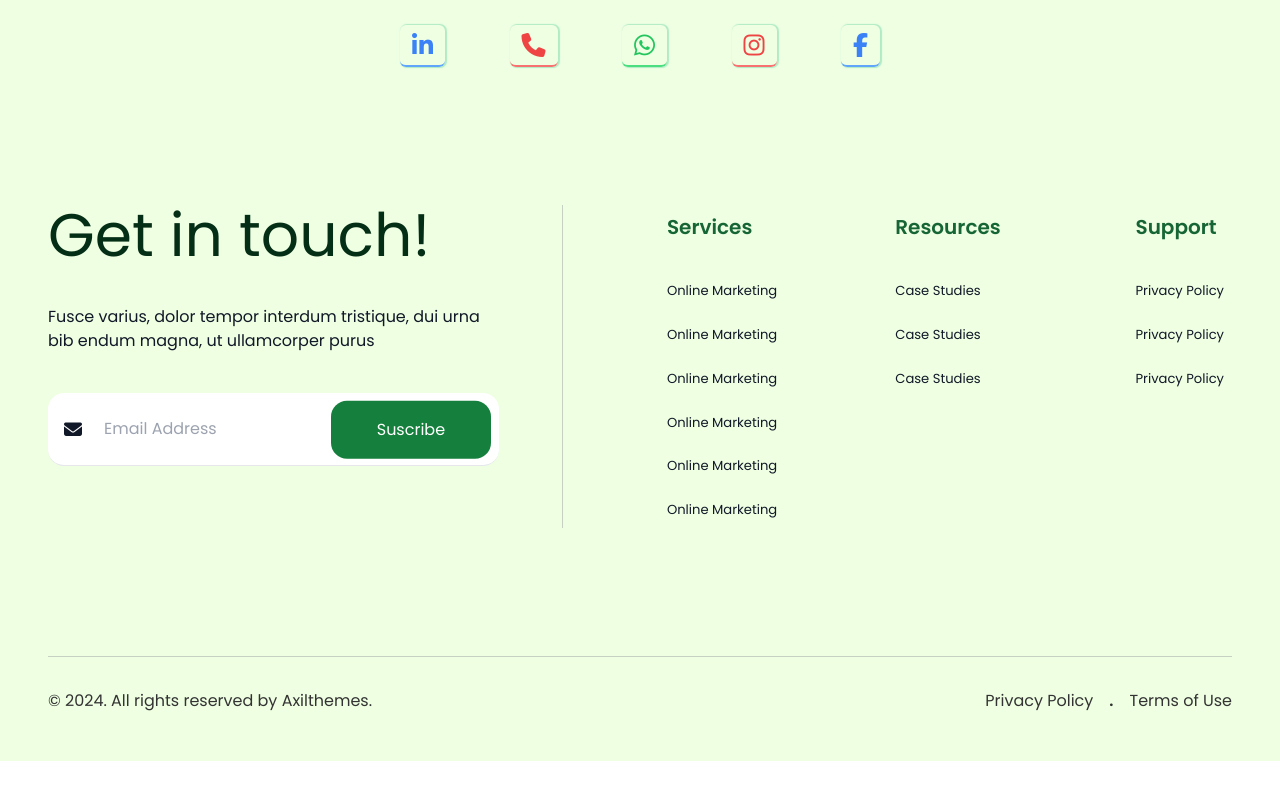
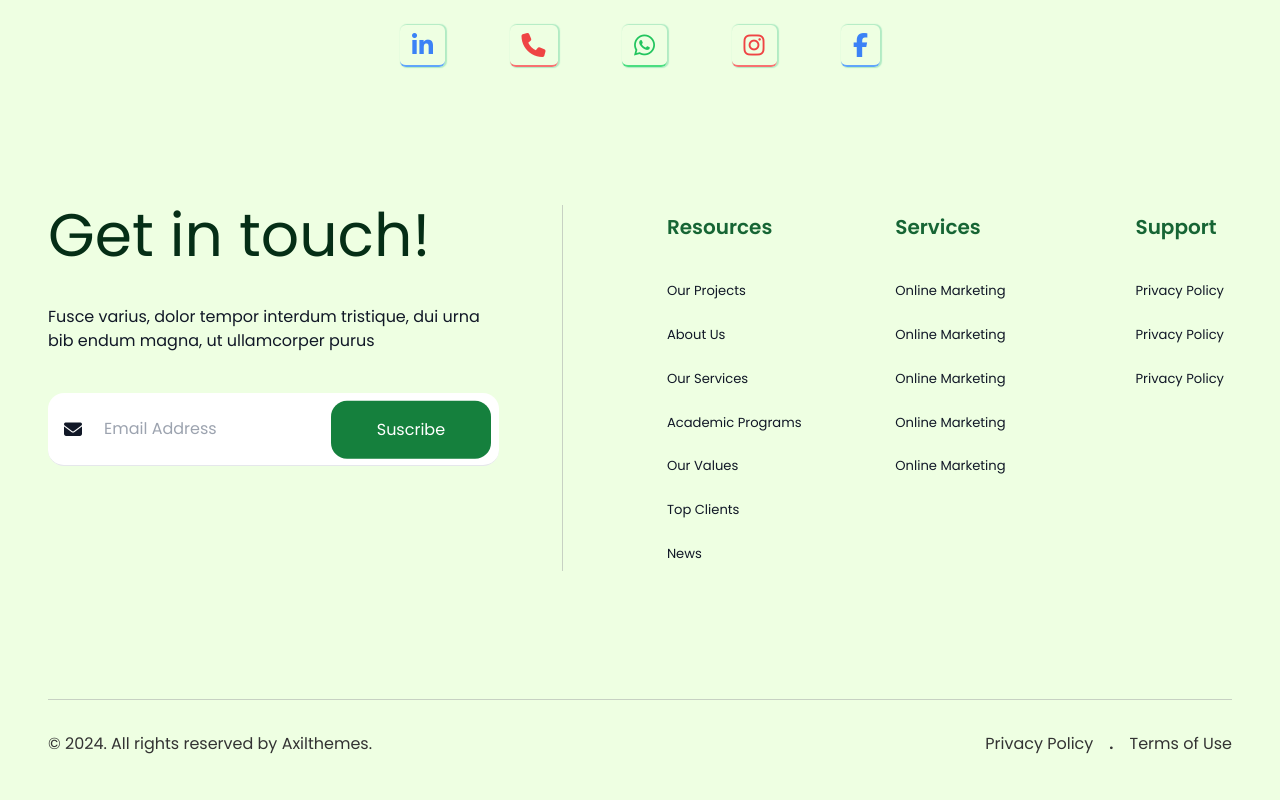
Before and after one commit to numichael/digitxcellence, a React (Create React App) app: page /academy in a window 1280 px wide. Shown: the part 3126-3926 px from the top of the page. Before the commit the page ends 3887 px from the top, so only its background shows below. Built offline with nearby package versions, Linux system fonts and the light colour scheme.

Commit message:
Something

```diff
--- a/src/components/home/Contact.jsx
+++ b/src/components/home/Contact.jsx
@@ -1,4 +1,6 @@
 import React from 'react'
+import { useLocation, useNavigate } from 'react-router-dom'
+import { scroller } from 'react-scroll'
 
 const Contact = () => {
 
@@ -9,6 +11,21 @@ const Contact = () => {
         { style: "fa-brands fa-instagram text-red-500 border-red-400 hover:border-red-400", link: "https://www.instagram.com/digit_xcellence24?igsh=bXUwNGhnemt1ZzA=" },
         { style: "fa-brands fa-facebook-f text-blue-500 border-blue-400 hover:border-blue-400", link: "https://www.facebook.com/digitxcellence?mibextid=ZbWKwL" },
     ]
+
+    const navigate = useNavigate()
+
+    const location = useLocation()
+
+    const redirectPath = (payload) => {
+        if (location.pathname.includes(payload.split(' ')[0])) {
+            scroller.scrollTo(payload.split(' ')[1], { smooth: true, duration: 500 })
+        } else {
+            navigate(payload.split(' ')[0])
+            setTimeout(() => {
+                scroller.scrollTo(payload.split(' ')[1], { smooth: true, duration: 500 })
+            }, 20);
+        }
+    }
 
     return (
         <div className='w-full flex flex-col gap-[4rem] lg:gap-[8rem] items-center p-4 lg:p-[3rem] bg-[#eeffe2]'>
@@ -34,23 +51,26 @@ const Contact = () => {
                 </div>
                 <div className="w-full lg:w-[55%] p-2 lg:pl-16 flex flex-col gap-16 lg:flex-row">
                     <div className="w-1/2">
-                        <h4 className='text-xl font-semibold mb-10 text-green-800'>Services</h4>
+                        <h4 className='text-xl font-semibold mb-10 text-green-800'>Resources</h4>
                         <div className='flex flex-col gap-6 text-[0.82rem]'>
-                            <p className='cursor-pointer hover:text-green-500'>Online Marketing</p>
-                            <p className='cursor-pointer hover:text-green-500'>Online Marketing</p>
-                            <p className='cursor-pointer hover:text-green-500'>Online Marketing</p>
-                            <p className='cursor-pointer hover:text-green-500'>Online Marketing</p>
-                            <p className='cursor-pointer hover:text-green-500'>Online Marketing</p>
-                            <p className='cursor-pointer hover:text-green-500'>Online Marketing</p>
+                            <p onClick={() => redirectPath("/home projects")} className='cursor-pointer hover:text-green-500'>Our Projects</p>
+                            <p onClick={() => redirectPath("/home aboutus")} className='cursor-pointer hover:text-green-500'>About Us</p>
+                            <p onClick={() => redirectPath("/services overview")} className='cursor-pointer hover:text-green-500'>Our Services</p>
+                            <p onClick={() => redirectPath("/academy programs")} className='cursor-pointer hover:text-green-500'>Academic Programs</p>
+                            <p onClick={() => redirectPath("/services values")} className='cursor-pointer hover:text-green-500'>Our Values</p>
+                            <p onClick={() => redirectPath("/services clients")} className='cursor-pointer hover:text-green-500'>Top Clients</p>
+                            <p onClick={() => redirectPath("/home blog")} className='cursor-pointer hover:text-green-500'>News</p>
                         </div>
                     </div>
                     <div className="w-full flex flex-row gap-16 justify-between">
                         <div>
-                            <h4 className='text-xl font-semibold mb-10 text-green-800'>Resources</h4>
+                            <h4 className='text-xl font-semibold mb-10 text-green-800'>Services</h4>
                             <div className='flex flex-col gap-6 text-[0.82rem]'>
-                                <p className='cursor-pointer hover:text-green-500'>Case Studies</p>
-                                <p className='cursor-pointer hover:text-green-500'>Case Studies</p>
-                                <p className='cursor-pointer hover:text-green-500'>Case Studies</p>
+                                <p className='cursor-pointer hover:text-green-500'>Online Marketing</p>
+                                <p className='cursor-pointer hover:text-green-500'>Online Marketing</p>
+                                <p className='cursor-pointer hover:text-green-500'>Online Marketing</p>
+                                <p className='cursor-pointer hover:text-green-500'>Online Marketing</p>
+                                <p className='cursor-pointer hover:text-green-500'>Online Marketing</p>
                             </div>
                         </div>
                         <div>
--- a/src/components/services/Main.jsx
+++ b/src/components/services/Main.jsx
@@ -16,10 +16,10 @@ const CompanyServices = () => {
       <Element className='w-full' name='overview'>
         <Services />
       </Element>
-      <Element className='w-full' name='animatedvalues'>
+      <Element className='w-full' name='values'>
         <AnimatedValues />
       </Element>
-      <Element className='w-full' name='values'>
+      <Element className='w-full' name='clients'>
         <Clients />
       </Element>
       <Element className='w-full' name='contact'>
```
